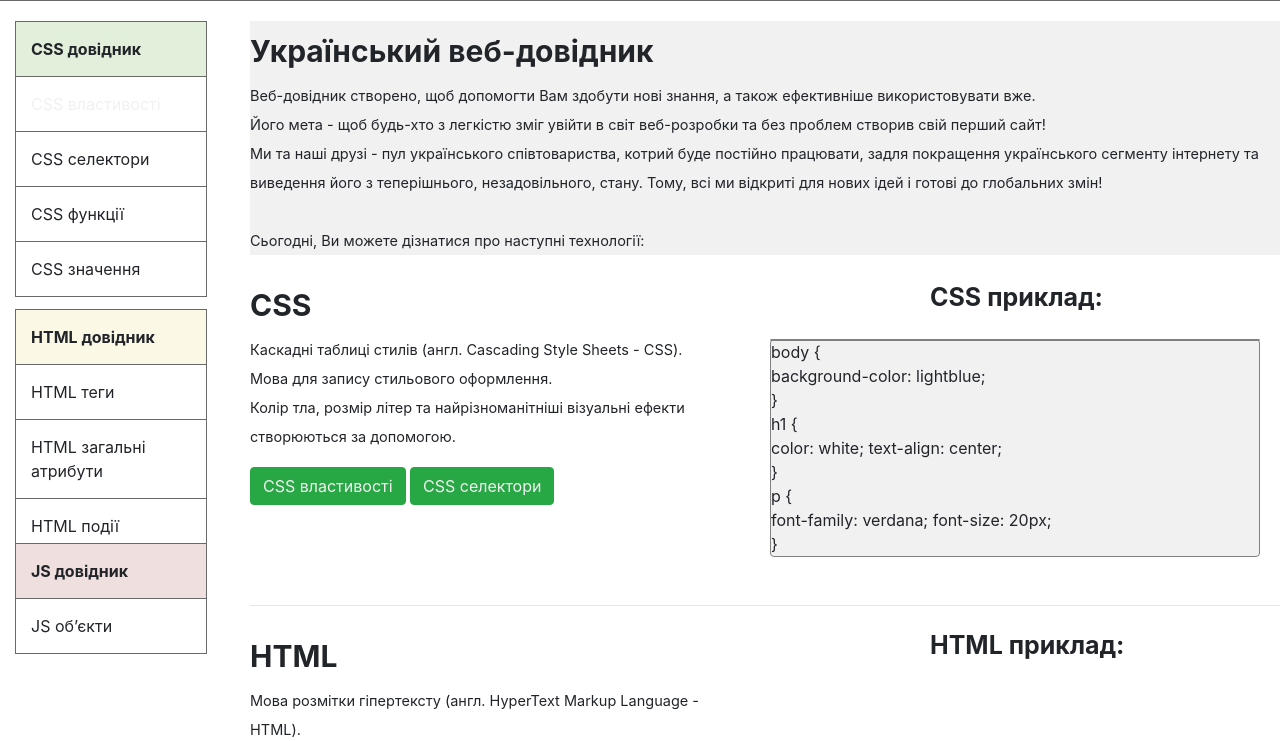
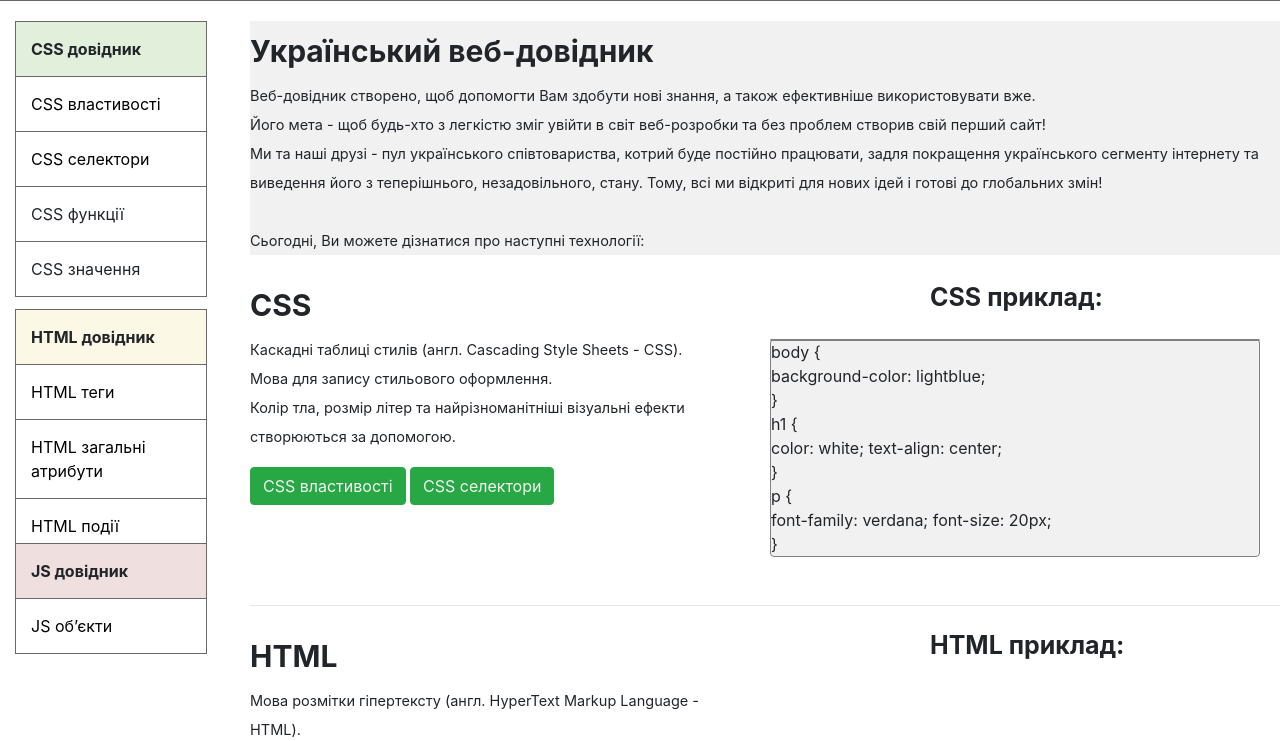
Before and after one commit to OWLsTyLe/first-, a Django app: page / in a window 1280 px wide. Shown: the part 141-882 px from the top of the page. Run offline with Django 5.2, Linux system fonts and the light colour scheme; some libraries are stand-ins or nearby versions.

Commit message:
update table

```diff
--- a/my/main/templates/main/index.html
+++ b/my/main/templates/main/index.html
@@ -57,10 +57,10 @@
         <th style="background: #e2efda; text-decoration-color: #4a7543;" > CSS довідник</th>
     </tr>
     <tr>
-        <td><a href="{% url 'cssvlast' %}" style="color: #f1f1f1; text-decoration: none;">CSS властивості</a> </td>
+        <td><a href="{% url 'cssvlast' %}" style="color: black; text-decoration: none;">CSS властивості</a> </td>
     </tr>
     <tr>
-        <td> CSS селектори  </td>
+        <td><a href="{% url 'cssc' %}" style="color: black; text-decoration: none;">CSS селектори</a></td>
     </tr>
     <tr>
         <td> CSS функції </td>
@@ -75,13 +75,13 @@
         <th style="background: #fbf8e5; text-decoration-color:#a89671;"> HTML довідник</th>
     </tr>
     <tr>
-        <td> HTML теги </td>
+        <td><a href="{% url 'teg' %}" style="color: black; text-decoration: none;" >HTML теги</a></td>
     </tr>
     <tr>
-        <td> HTML загальні атрибути </td>
+        <td><a href="{% url 'global' %}" style="color: black; text-decoration: none;" >HTML загальні атрибути</a> </td>
     </tr>
     <tr>
-        <td> HTML події  </td>
+        <td><a href="{% url 'pod' %}" style="color: black; text-decoration: none;" >HTML події</a></td>
     </tr>
      <br>
 
@@ -91,7 +91,7 @@
         <th style="background: #efdfde; text-decoration-color: #be8683;"> JS довідник</th>
     </tr>
     <tr>
-        <td> JS обʼєкти </td>
+        <td><a href="{% url 'jst' %}"  style="color: black; text-decoration: none;" >JS обʼєкти</a> </td>
     </tr>
   </table>
 <div class="graytwo-rectangle" style="background-color: #f1f1f1;">
```
